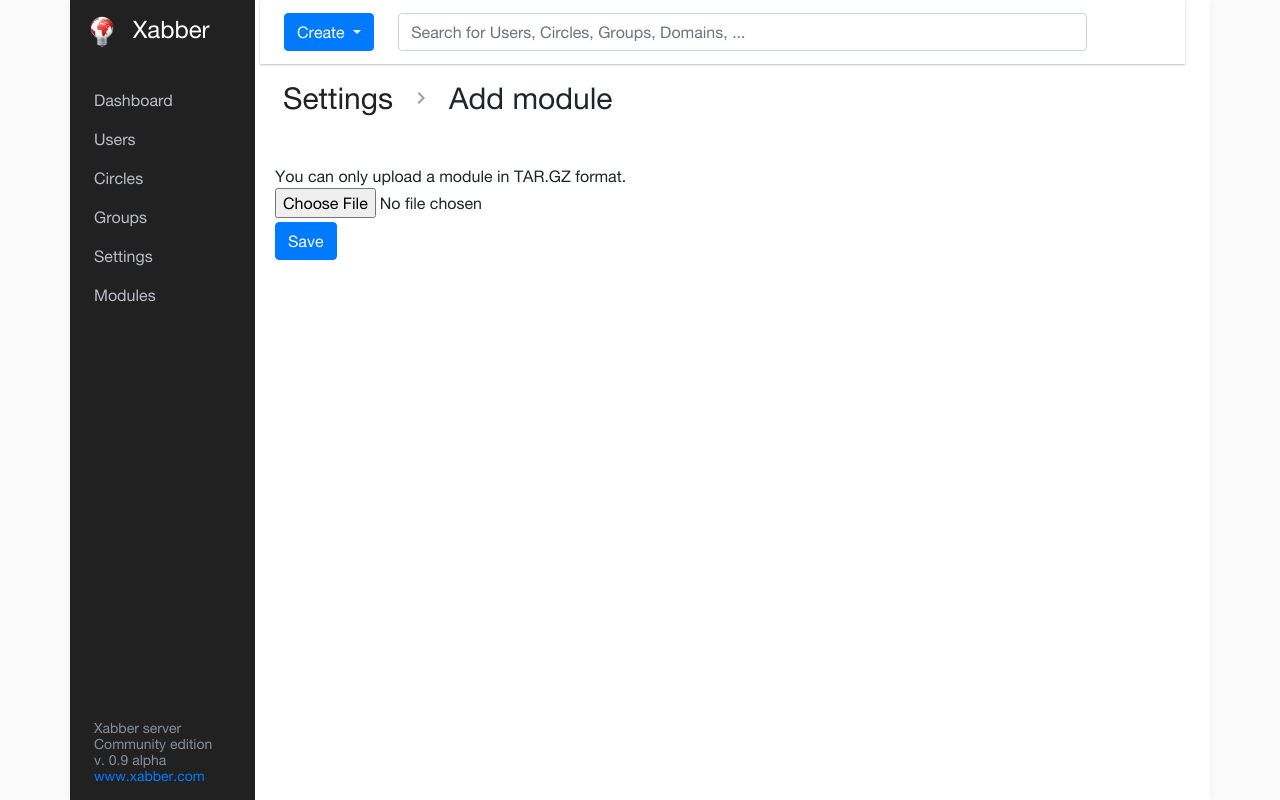
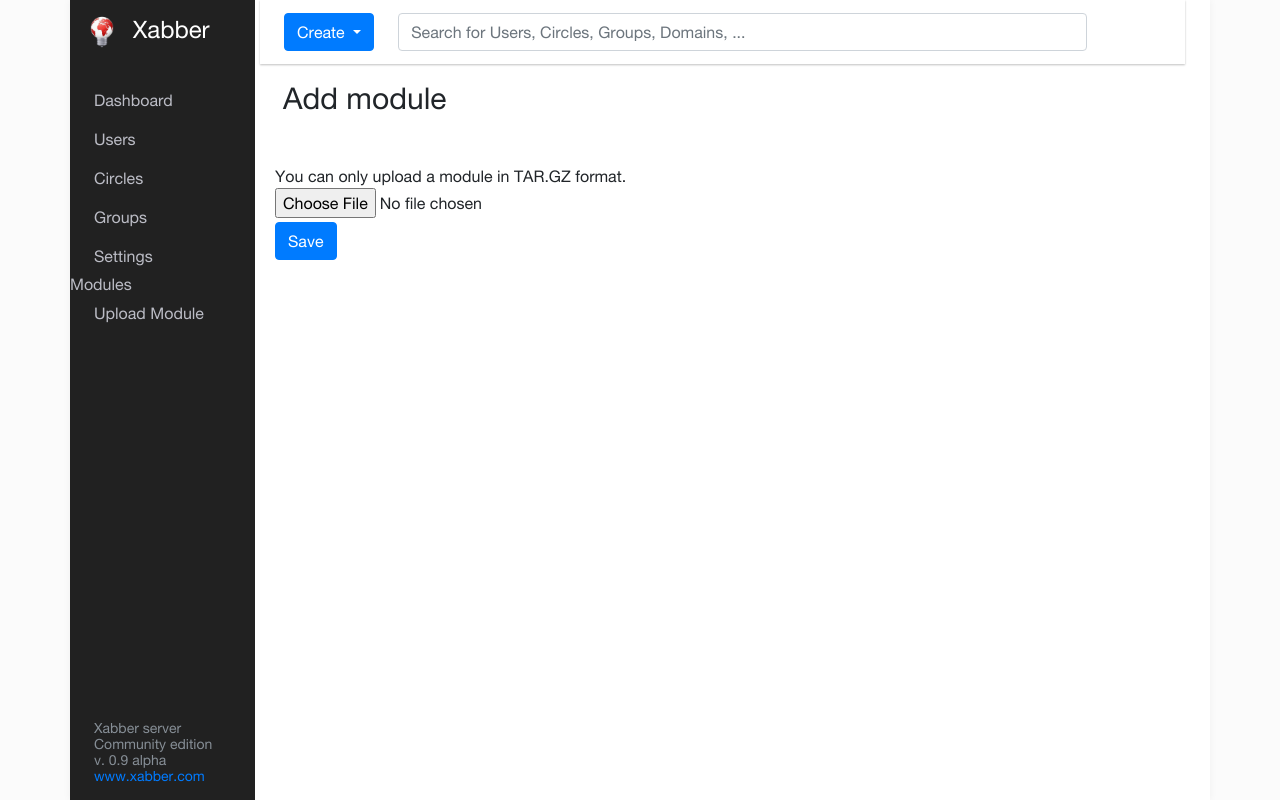
Before and after one commit to redsolution/xabber-server-panel, a Django app: template templates/modules/upload_module.html in a window 1280 px wide. Run offline with Django 3.2, Linux system fonts and the light colour scheme; the template is opened without the code that fills it: values that come from a table or form of the project are taken from there, others are empty; parts of the project's set-up code (start-up, migrations or seed data) failed here and were passed over; some libraries are stand-ins or nearby versions.

Commit message:
moved modules list to side menu and added url including from modules

```diff
--- /dev/null
+++ b/modules_installation/templatetags/modules_tags.py
@@ -0,0 +1,17 @@
+import os
+from django.conf import settings
+from django import template
+from django.urls import reverse
+
+register = template.Library()
+
+@register.simple_tag
+def get_modules():
+    list = []
+
+    for module in settings.MODULES_NAMES:
+        list.append({
+            'name': module['name'],
+            'url': reverse('modules:%s:info' % module['name'])
+        })
+    return list
--- a/modules_installation/urls.py
+++ b/modules_installation/urls.py
@@ -1,10 +1,12 @@
-from django.conf.urls import url
-
+from django.conf.urls import url, include
+from django.conf import settings
 from modules_installation import views
 
 app_name = 'modules_installation'
 
 urlpatterns = [
-    url(r'^$', views.ManageModulesView.as_view(), name='modules-list'),
     url(r'^add$', views.UploadModuleFileView.as_view(), name='upload-module'),
 ]
+
+for module in settings.MODULES_NAMES:
+    urlpatterns += [url(r'^%s/' % module['name'], include('modules.%s.urls' % module['name'], namespace='%s' % module['name'])),]
--- a/templates/base.html
+++ b/templates/base.html
@@ -1,6 +1,6 @@
 <!DOCTYPE html>
 {% load static %}
-{% load xmppserverui_tags %}
+{% load xmppserverui_tags modules_tags %}
 
 
 <html lang="en">
@@ -57,10 +57,18 @@
                                class="list-group-item {% if page.section == 'server' %}active{% endif %}">
                                 Settings
                             </a>
-                            <a href="{% url 'modules:modules-list' %}"
-                               class="list-group-item {% if page.section == 'modules' %}active{% endif %}">
-                                Modules
+                            <div>Modules</div>
+                            <a href="{% url 'modules:upload-module' %}"
+                               class="list-group-item {% if page.section == 'server' %}active{% endif %}">
+                                Upload Module
                             </a>
+                            {% get_modules as modules %}
+                            {% for module in modules %}
+                                <a href="{{ module.url }}"
+                                   class="list-group-item {% if page.section == 'modules' %}active{% endif %}">
+                                    {{ module.name }}
+                                </a>
+                            {% endfor %}
                         </div>
                     </div>
                     <div class="copyright">
--- a/templates/modules/upload_module.html
+++ b/templates/modules/upload_module.html
@@ -7,14 +7,6 @@
         <div class="row no-gutters">
             <div class="col breadcrumbs">
                 <ul class="list-group list-group-flush list-group-horizontal">
-                    <li class="list-group-item">
-                        <h1>
-                            <a href="{% url 'server:settings' %}">Settings</a>
-                        </h1>
-                    </li>
-                    <li class="list-group-item grey">
-                        <i class="mdi mdi-24px mdi-chevron-right"></i>
-                    </li>
                     <li class="list-group-item"><h1>Add module</h1></li>
                 </ul>
             </div>
```
Also changed, not shown: modules_installation/views.py (+23 -18 lines), templates/modules/modules_list.html (+7 -7 lines), templates/modules/overview_tabs.html (+6 -6 lines), xmppserverui/settings.py (+9 -3 lines), modules_installation/templatetags/__init__.py (added).
